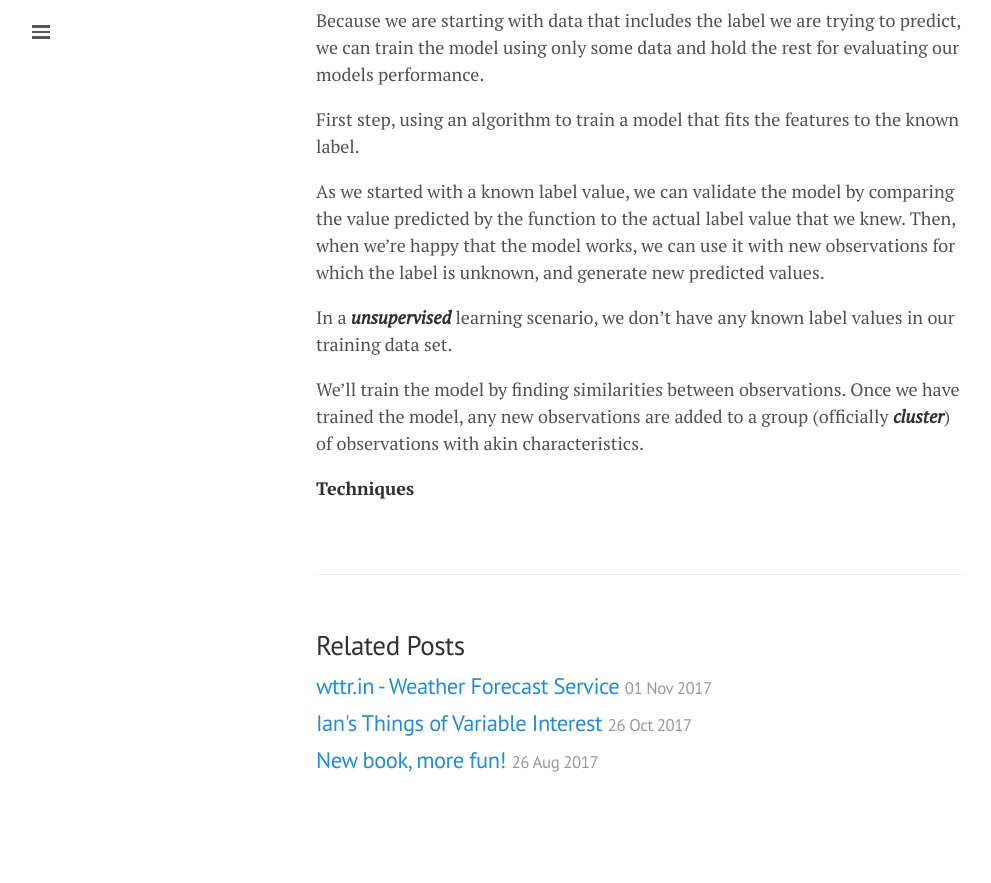
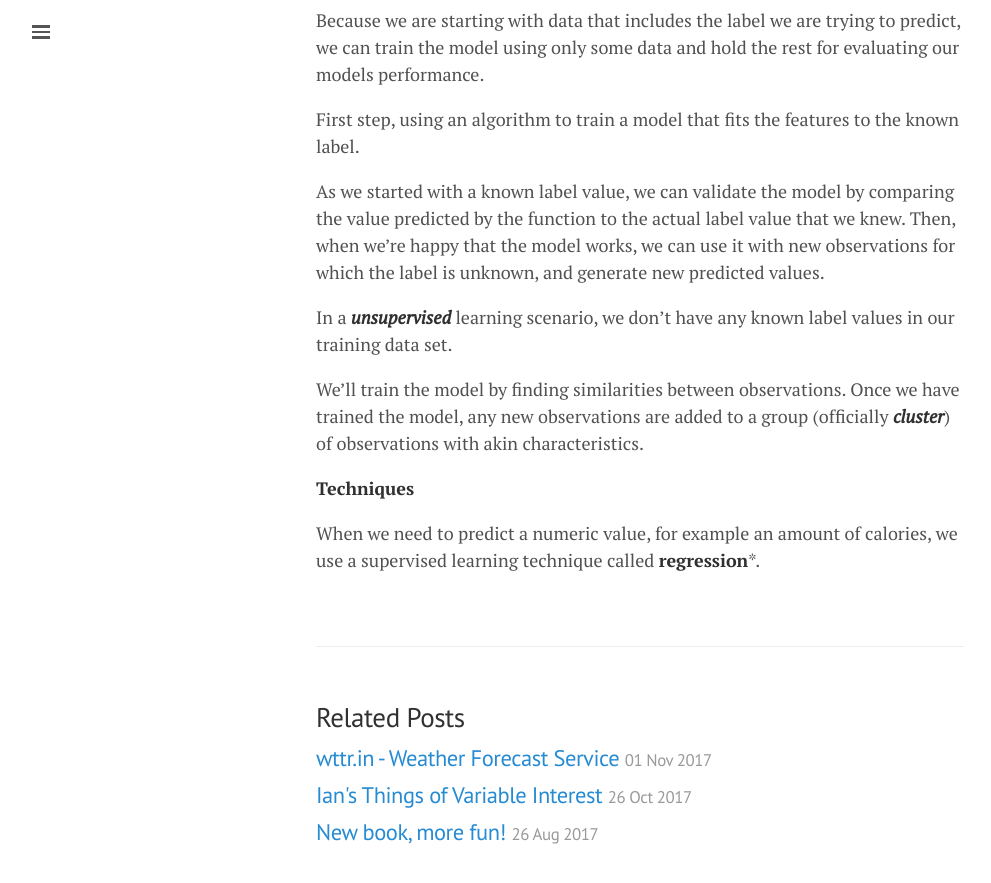
Before and after one commit to lgeurts/lgeurts.github.io, a Jekyll site: the page built from _posts/2018-06-29-introduction-to-artificial-intelligence.md, in a window 1280 px wide and 900 px high, scrolled down 1186 px. Shown: the top 883 px of the window, without its empty margins (0-991 px from the left). Built offline with Jekyll 4.4.1, drawn with Linux system fonts in a browser that asks for light colours; nearby versions of some CDN libraries; comment, search, counter and statistics services are not loaded; before the commit the page ends 2014 px from its top, so only the background shows below that.

Commit message:
Update 2018-06-29-introduction-to-artificial-intelligence.md

```diff
--- a/_posts/2018-06-29-introduction-to-artificial-intelligence.md
+++ b/_posts/2018-06-29-introduction-to-artificial-intelligence.md
@@ -32,3 +32,5 @@
 We'll train the model by finding similarities between observations. Once we have trained the model, any new observations are added to a group (officially ***cluster***) of observations with akin characteristics.
 
 **Techniques**
+
+When we need to predict a numeric value, for example an amount of calories, we use a supervised learning technique called **regression***.
```
